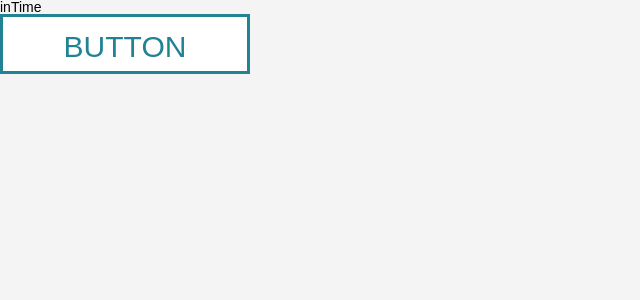
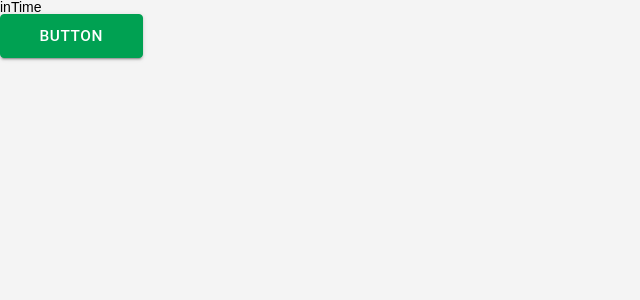
Before and after one commit to Niknikson/inTime, a React (Create React App) app: page / in a window 1280 px wide. Shown: the top 300 px of the page, without its empty margins (0-640 px from the left). Built offline with nearby package versions, Linux system fonts and the light colour scheme.

Commit message:
add: button component

```diff
--- a/package.json
+++ b/package.json
@@ -51,5 +51,8 @@
       "last 1 firefox version",
       "last 1 safari version"
     ]
+  },
+  "devDependencies": {
+    "sass": "^1.49.11"
   }
 }
--- a/src/App.tsx
+++ b/src/App.tsx
@@ -1,25 +1,15 @@
 import React from 'react';
-import Button from './components/Button/Button';
+import { Button } from './components/Button/Button';
 
 const App = () => {
     return (
         <div>
             <h1>inTime</h1>
-            <Button
-                border="3px solid #218294"
-                backgroundColor="#fff"
-                color="#218294"
-                height="60px"
-                onClick={() => console.log("You clicked on the pink circle!")}
-                radius="none"
-                width="250px"
-                children="Button"
-                fontSize="30px"
-                textDecoration="none"
-                display="block"
-                lineHeight="60px"
-                fontFamily="Arial, sans-serif"
-            />
+           <Button icon="fa fa-user fa-lg fa-fw"
+                   type='button'
+                   size='large'
+                   theme='success'
+                   children='button' />
         </div>
     );
 };
--- a/src/components/Button/Button.module.css
+++ /dev/null
@@ -1,7 +0,0 @@
-.button {
-    text-transform: uppercase;
-    text-align: center;
-    position: relative;
-    transition: .5s;
-    overflow: hidden;
-}
--- /dev/null
+++ b/src/components/Button/Button.module.scss
@@ -0,0 +1,126 @@
+$main-color: #007cc7;
+$primary-hover: #1769aa;
+$secondary-color: crimson;
+$secondary-hover: #b2102f;
+$success-color: #00a152;
+$success-hover: #018f49;
+$grey-light-color: #ededed;
+$grey-darc-color: #919191;
+$white-color: #fff;
+$base-font-family: 'Roboto', 'Helvetica', 'Arial', sans-serif;
+
+.button {
+    -webkit-appearance: none;
+    border: 0;
+    outline: 0;
+    box-sizing: border-box;
+    transition: background-color 250ms cubic-bezier(0.4, 0, 0.2, 1) 0ms,
+        box-shadow 250ms cubic-bezier(0.4, 0, 0.2, 1) 0ms,
+        border 250ms cubic-bezier(0.4, 0, 0.2, 1) 0ms;
+    font-family: 'Roboto', 'Helvetica', 'Arial', sans-serif;
+    font-weight: 500;
+    line-height: 1.75;
+    border-radius: 4px;
+    letter-spacing: 0.02857em;
+    letter-spacing: 0.03857em;
+    cursor: pointer;
+    display: flex;
+    flex-direction: row;
+    align-items: center;
+    justify-content: space-around;
+    text-transform: uppercase;
+    box-shadow: 0px 3px 1px -2px rgba(0, 0, 0, 0.2),
+    0px 2px 2px 0px rgba(0, 0, 0, 0.14), 0px 1px 5px 0px rgba(0, 0, 0, 0.12);
+
+    &:hover {
+        color: $main-color;
+        background: white-color;
+    }
+
+    &:disabled {
+        color: $grey-darc-color;
+        background: $white-color;
+        border-color: $grey-light-color;
+        cursor: default;
+    }
+}
+
+// Full Width Button
+.fullwidth {
+    width: 100%;
+}
+
+// Size Button
+.small {
+    font-size: 0.8rem;
+    padding: 0.4em 0.7em;
+}
+
+.medium {
+    font-size: 0.9rem;
+    padding: 0.5em 0.9em;
+}
+
+.large {
+    font-size: 1.1rem;
+    padding: 0.5em 2.5em;
+}
+
+// Theme
+.primary {
+    color: $white-color;
+    background: $main-color;
+    border: 1px solid $main-color;
+    transition: color 0.3s ease, background 0.3 ease;
+
+    &:hover {
+        color: $white-color;
+        background: $primary-hover;
+    }
+
+    &:disabled {
+        color: $grey-darc-color;
+        background: $white-color;
+        border-color: $grey-light-color;
+        cursor: default;
+    }
+}
+
+.secondary {
+    color: $white-color;
+    background: $secondary-color;
+    border: 1px solid $secondary-color;
+    transition: color 0.3s ease, background 0.3 ease;
+
+    &:hover {
+        color: $white-color;
+        background: $secondary-hover;
+        border: 1px solid $secondary-hover;
+    }
+
+    &:disabled {
+        color: $grey-darc-color;
+        background: $white-color;
+        border-color: $grey-light-color;
+        cursor: default;
+    }
+}
+
+.success {
+    color: $white-color;
+    background: $success-color;
+    border: 1px solid $success-color;
+    transition: color 0.3s ease, background 0.3 ease;
+
+    &:hover {
+        color: $white-color;
+        background: $success-hover;
+    }
+
+    &:disabled {
+        color: $grey-darc-color;
+        background: $white-color;
+        border-color: $grey-light-color;
+        cursor: default;
+    }
+}
--- a/src/components/Button/Button.tsx
+++ b/src/components/Button/Button.tsx
@@ -1,60 +1,46 @@
-import React, {FC} from 'react';
+import React, { FC } from 'react';
+import classNames from 'classnames';
 
-import style from "./Button.module.css";
+import style from './Button.module.scss';
 
-interface Props {
-    border: string;
-    backgroundColor: string;
-    color: string;
-    children?: React.ReactNode;
-    height: string;
-    onClick: () => void;
-    radius: string;
-    width: string;
-    fontSize: string;
-    textDecoration: string;
-    display: string;
-    lineHeight: string;
-    fontFamily: string;
+type ButtonType = 'reset' | 'button' | 'submit';
+type ButtonSize = 'small' | 'medium' | 'large' | 'default';
+type ButtonTheme = 'success' | 'primary' | 'secondary';
+
+type Props = {
+    icon?: string;
+    type: ButtonType;
+    size: ButtonSize;
+    theme: ButtonTheme;
+    iconType?: boolean;
+    disabled?: boolean;
+    fullwidth?: boolean;
+    children: string;
+    className?: string;
+    onClick?: ()=> void;
 }
 
-const Button: FC<Props> = ({
-    border,
-    backgroundColor,
-    color,
-    children,
-    height,
-    onClick,
-    radius,
-    width,
-    fontSize,
-    textDecoration,
-    display,
-    lineHeight,
-    fontFamily
+export const Button:FC<Props> = ({
+   icon = '',
+   children = '',
+   iconType = false,
+   disabled = false,
+   fullwidth = false,
+   size = 'default',
+   type = 'button',
+   theme = 'primary',
+   className = '',
+   onClick
 }) => {
+    const classProps = classNames(style.button, style[theme], style[size], {
+        [style.fullwidth]: fullwidth
+    }, className)
     return(
         <div>
-            <button onClick={onClick}
-                    style={{
-                        backgroundColor,
-                        color,
-                        border,
-                        borderRadius: radius,
-                        height,
-                        width,
-                        fontSize,
-                        textDecoration,
-                        display,
-                        lineHeight,
-                        fontFamily
-                    }}
-                    className={style.button}
-            >
-                    {children}
+            <button type={type} onClick={onClick} disabled={disabled} className={classProps}>
+                {icon && <i className={icon} />}
+                {children}
             </button>
         </div>
     );
 }
-
-export default Button;
```
Also changed, not shown: 2 other files (tests, documents, lock files or other folders).
